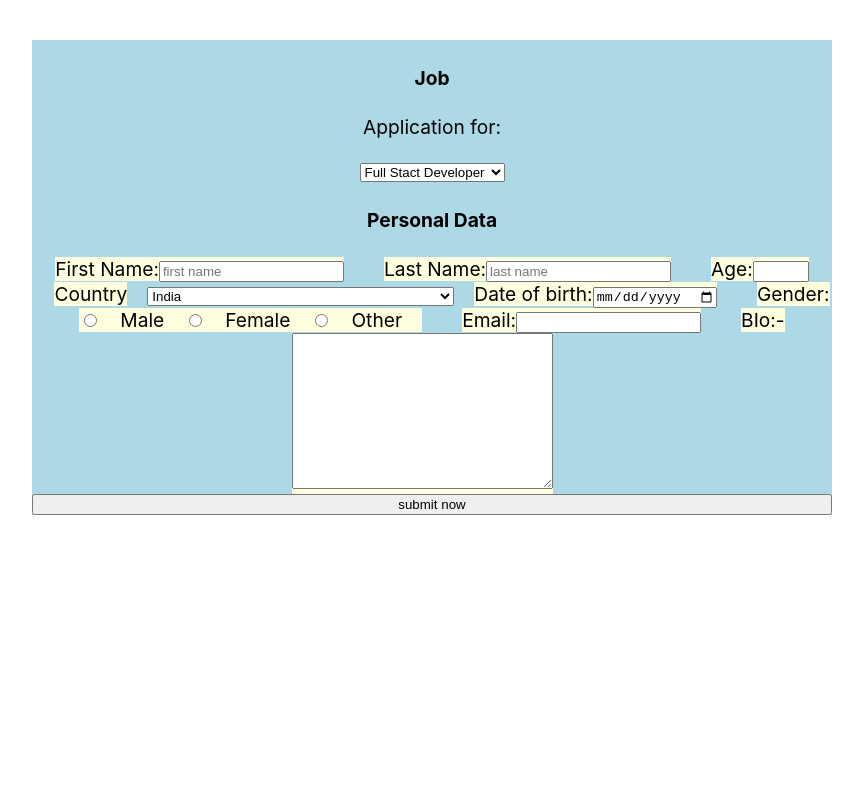
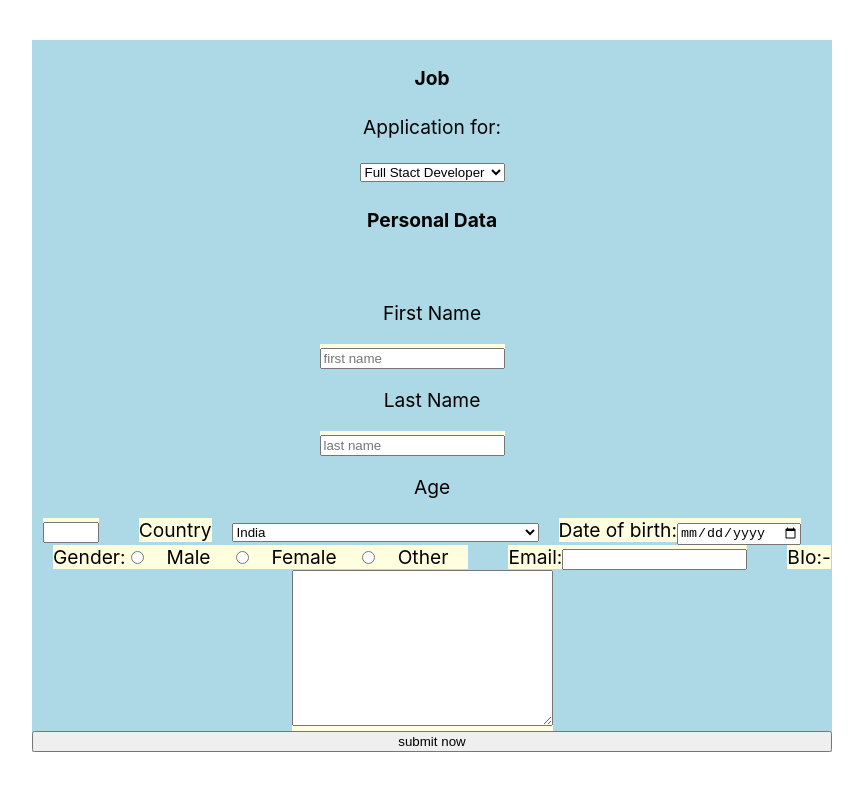
Before and after one commit to Bappaditya721135/react-form, a React (Create React App) app: page / in a window 1280 px wide. Shown: the top 790 px of the page, without its empty margins (208-1071 px from the left). Built offline with nearby package versions, Linux system fonts and the light colour scheme.

Commit message:
fix: label in form component

```diff
--- a/src/components/Form.js
+++ b/src/components/Form.js
@@ -15,17 +15,19 @@ export default function Form() {
             <div className="presonal-section">
                 <h4>Personal Data</h4>
             <label htmlFor="first-name">
-                First Name:
+                <p>First Name</p>
                 <input type="text" placeholder="first name" name="firstName" id="first-name" className="input" />
-            </label>
+                </label>
+
             <label htmlFor="last-name">
-                Last Name:
+                <p>Last Name</p>
                 <input type="text" placeholder="last name" name="lastName" id="last-name" className="input" />
-            </label>
+                </label>
+
             <label htmlFor="age">
-                Age:
+                <p>Age</p>
                 <input type="number" name="age" min="18" max="65" id="age" className="input"/>
-            </label>
+                </label>
 
 <label htmlFor="country">Country</label>
 
```
